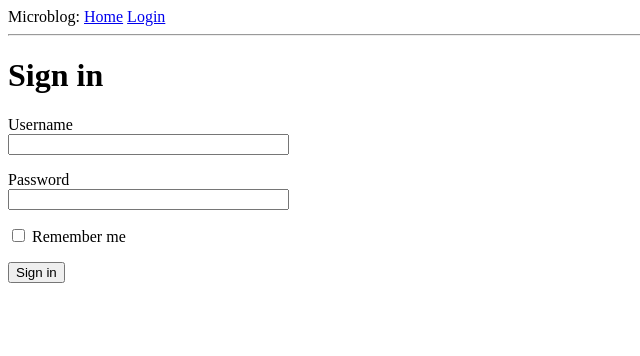
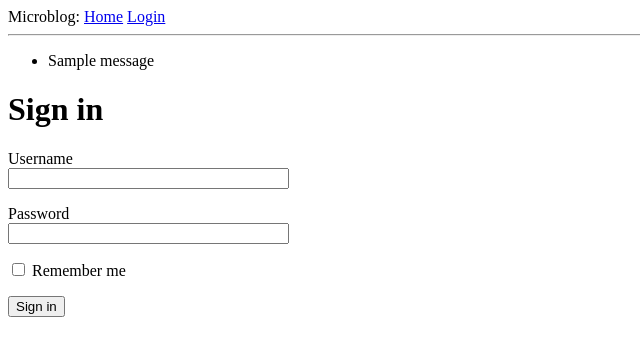
Before and after one commit to muturi254/m_blog, a Flask app: page /login in a window 1280 px wide. Shown: the top 356 px of the page, without its empty margins (0-640 px from the left). Run offline with Flask 3, Linux system fonts and the light colour scheme; one stand-in notice (Sample message) is shown.

Commit message:
error handling form validation

```diff
--- a/app/templates/base.html
+++ b/app/templates/base.html
@@ -16,6 +16,15 @@
         <a href="/login">Login</a>
     </div>
     <hr>
+    {% with messages = get_flashed_messages() %}
+        {% if messages %}
+            <ul>
+                {% for message in messages %}
+                    <li>{{ message }}</li>
+                {% endfor %}
+            </ul>
+        {% endif %}
+    {% endwith %}
     {% block content %}
     {% endblock %}
 </body>
--- a/app/templates/login.html
+++ b/app/templates/login.html
@@ -7,12 +7,18 @@
 
         <p>
             {{ form.username.label }} <br>
-            {{ form.username(size=32) }}
+            {{ form.username(size=32) }}  <br>
+            {% for error in form.username.errors%}
+                <span style="color:red">[{{ error }}]</span>
+            {% endfor %}
         </p>
 
         <p>
             {{ form.password.label }} <br>
-            {{ form.password(size=32) }}
+            {{ form.password(size=32) }} <br>
+            {% for error in form.password.errors%}
+                <span style="color:red">[{{ error }}]</span>
+            {% endfor %}
         </p>
         <p>{{ form.remember_me() }}  {{ form.remember_me.label }}</p>
 
```
